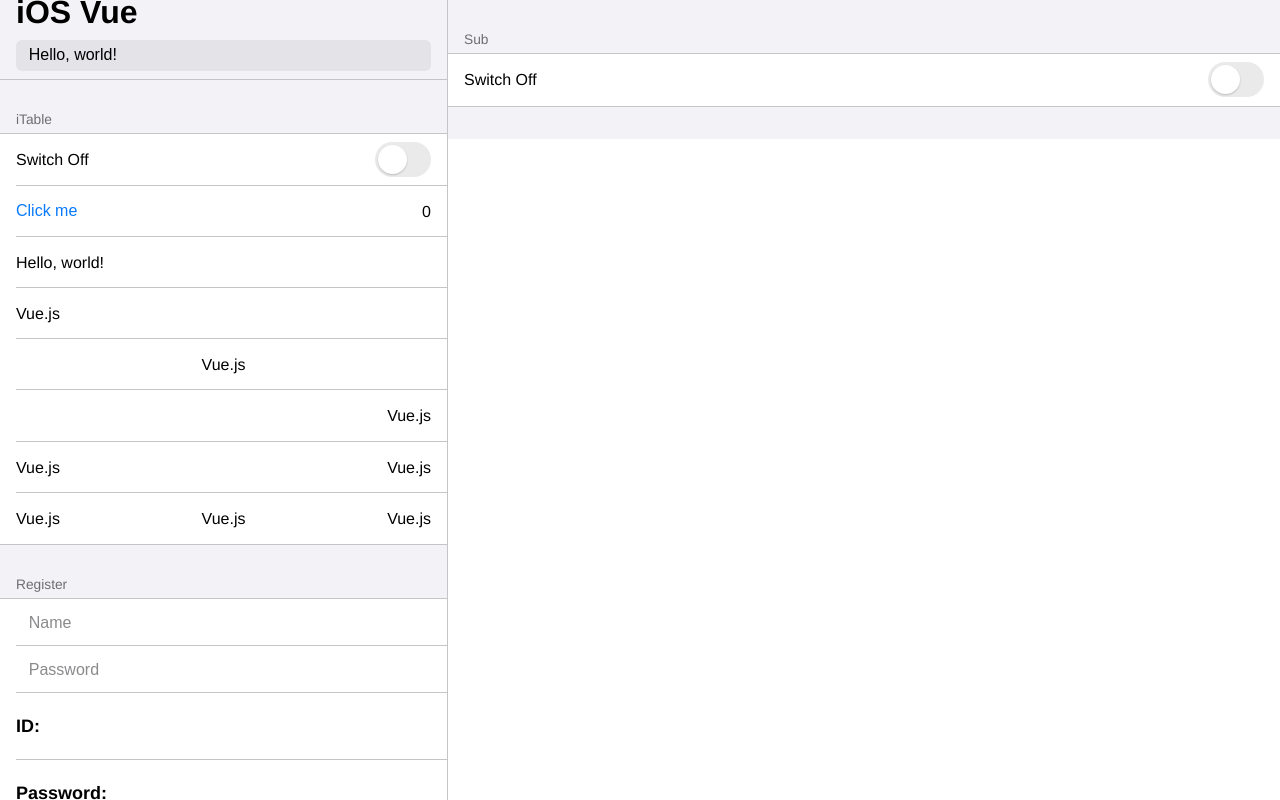
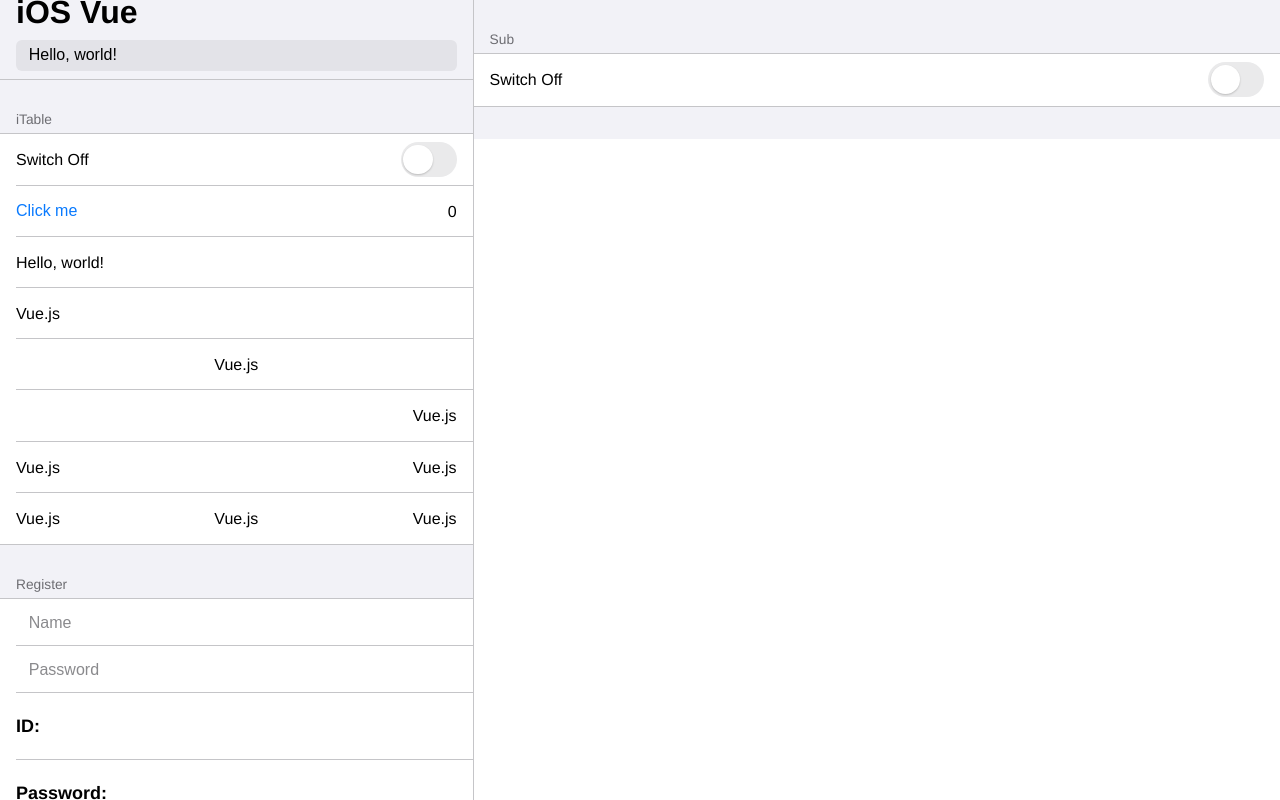
Before and after one commit to leegeunhyeok/vue-ios, a Vue app: page / in a window 1280 px wide. Built offline with nearby package versions, Linux system fonts and the light colour scheme; the HTML template or start-up script is replaced by a standard one.

Commit message:
:zap: Update split view layout size

```diff
--- a/src/components/iApp.vue
+++ b/src/components/iApp.vue
@@ -82,7 +82,7 @@
 
     @media only screen and (min-width: 700px), screen and (min-width: 768px) {
       border-right: 1px solid $light-border-color;
-      width: 35%;
+      width: 37%;
       float: left;
     }
   }
@@ -93,7 +93,7 @@
     }
 
     @media only screen and (min-width: 700px), screen and (min-width: 768px) {
-      width: 65%;
+      width: 63%;
       float: right;
     }
   }
```
